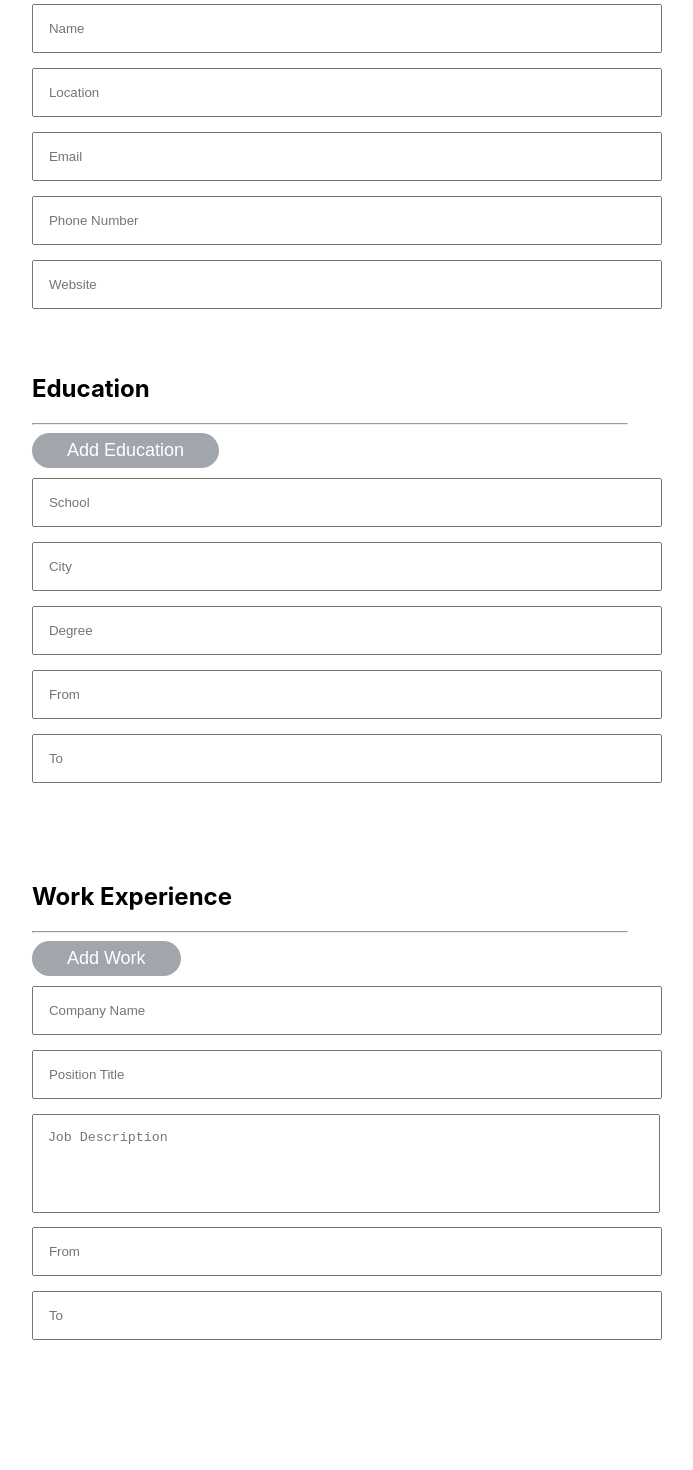
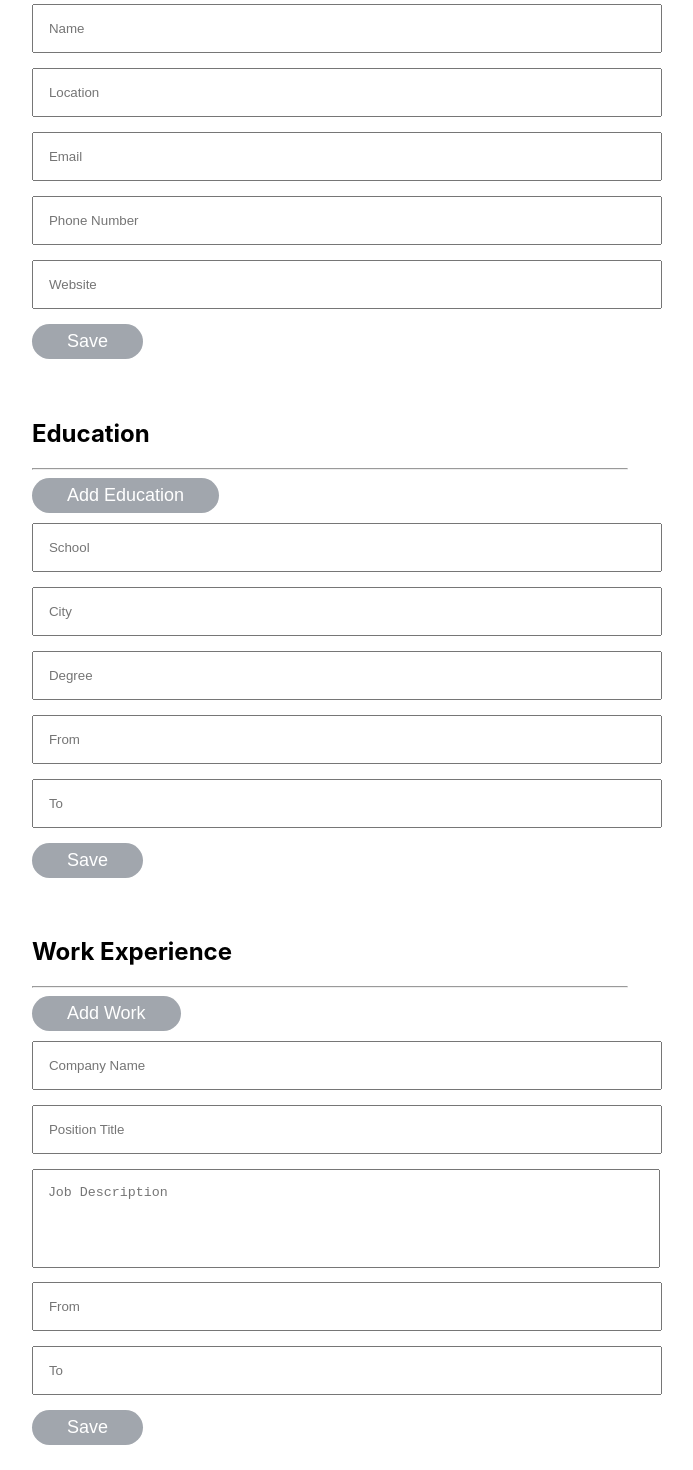
Before and after one commit to dillonlui/cv-generator, a React (Create React App) app: page / in a window 1280 px wide. Shown: the part 172-1642 px from the top of the page, without its empty margins (310-1003 px from the left). Before the commit the page ends 1577 px from the top, so only its background shows below. Built offline with nearby package versions, Linux system fonts and the light colour scheme; the HTML template or start-up script is replaced by a standard one.

Commit message:
added save view for all components

```diff
--- a/public/index.css
+++ b/public/index.css
@@ -30,10 +30,6 @@ input {
 
 }
 
-.lastInput {
-  margin-bottom: 50px;
-}
-
 textarea {
   resize: none;
   padding: 15px;
@@ -55,3 +51,7 @@ button {
 button:hover {
   background-color: #757a81;
 }
+
+.hidden {
+  display: none;
+}
--- a/src/components/Education.js
+++ b/src/components/Education.js
@@ -1,4 +1,5 @@
 import React from "react";
+import EducationPreview from "./EducationPreview"
 
 export default class Education extends React.Component {
     constructor(){
@@ -10,11 +11,14 @@ export default class Education extends React.Component {
                 degree: '',
                 schoolStart: '',
                 schoolEnd: '',
+                isEdit: true
             }]
 
         }
         this.handleChange = this.handleChange.bind(this)
         this.addEducation = this.addEducation.bind(this)
+        this.handleClick = this.handleClick.bind(this)
+        // this.handleDelete = this.handleDelete.bind(this)
     }
 
     handleChange(e){
@@ -30,9 +34,23 @@ export default class Education extends React.Component {
                 degree: '',
                 schoolStart: '',
                 schoolEnd: '',
+                isEdit: true
                 }
         ]}))
     }
+    handleClick(e) {
+        e.preventDefault()
+        let educationInputs = [...this.state.educationInputs]
+        educationInputs[e.target.id].isEdit = !this.state.educationInputs[e.target.id].isEdit
+        this.setState({educationInputs})
+    }
+    // Need to figure out delate functionality, currently bugs out preview after deleting
+    //
+    // handleDelete(e) {
+    //     e.preventDefault()
+    //     let educationInputs = this.state.educationInputs.splice(e.target.id, 1)
+    //     this.setState({educationInputs})
+    // }
 
     render() {
         let {educationInputs} = this.state
@@ -52,7 +70,8 @@ export default class Education extends React.Component {
 
                             return(
                                 <div key={idx}>
-                                <form onSubmit={this.handleSubmit} onChange={this.handleChange}>
+                                <div>
+                                <form onChange={this.handleChange} className={educationInputs[idx].isEdit ? '' : 'hidden'}>
                                     <input
                                         type="text"
                                         id={schoolId}
@@ -86,10 +105,17 @@ export default class Education extends React.Component {
                                         id={schoolEndId}
                                         data-id={idx}
                                         placeholder="To"
-                                        className="schoolEnd lastInput"
+                                        className="schoolEnd"
                                         />
+                                    {/* <button id={idx} onClick={this.handleDelete}>Delete</button> */}
+                                    <button id={idx} onClick={this.handleClick}>Save</button>
                                 </form>
                                 </div>
+                                <div className={educationInputs[idx].isEdit ? 'hidden' : ''}>
+                                    <EducationPreview data={educationInputs[idx]} />
+                                    <button id={idx} onClick={this.handleClick}>Edit</button>
+                                </div>
+                            </div>
                             )
                         })
                     }
--- /dev/null
+++ b/src/components/EducationPreview.js
@@ -0,0 +1,12 @@
+import React from "react"
+
+export default function EducationPreview(props) {
+    return(
+        <div>
+            <h2>{props.data.school}</h2>
+            <p>{props.data.city}</p>
+            <h3>{props.data.degree}</h3>
+            <p>{props.data.schoolStart} to {props.data.schoolEnd}</p>
+        </div>
+    )
+}
--- a/src/components/General.js
+++ b/src/components/General.js
@@ -1,4 +1,5 @@
 import React from "react";
+import GeneralPreview from "./GeneralPreview"
 
 export default class General extends React.Component {
     constructor(){
@@ -9,8 +10,10 @@ export default class General extends React.Component {
             email: '',
             phone: '',
             website: '',
+            isEdit: true
         }
         this.handleChange = this.handleChange.bind(this)
+        this.handleClick = this.handleClick.bind(this)
     }
 
     handleChange(e){
@@ -18,31 +21,39 @@ export default class General extends React.Component {
         this.setState({[id]: value})
     }
 
+    handleClick(e) {
+        e.preventDefault()
+        this.setState((prevState) => ({isEdit: !prevState.isEdit}))
+    }
+
     render(){
     return (
         <div className="container">
             <h2>General Information</h2>
             <hr />
-            <div className="inputForm">
+            <div className={this.state.isEdit ? '' : 'hidden'}>
                 <div>
-                <form onChange={this.handleChange}>
+                <form>
                     <input
                         type="text"
                         id="name"
                         placeholder="Name"
                         value={this.state.name}
+                        onChange={this.handleChange}
                         />
                     <input
                         type="text"
                         id="location"
                         placeholder="Location"
                         value={this.state.location}
+                        onChange={this.handleChange}
                         />
                     <input
                         type="email"
                         id="email"
                         placeholder="Email"
                         value={this.state.email}
+                        onChange={this.handleChange}
                         />
                     <input
                         type="tel"
@@ -50,15 +61,22 @@ export default class General extends React.Component {
                         placeholder="Phone Number"
                         pattern="[0-9]{3}-[0-9]{3}-[0-9]{4}"
                         value={this.state.phone}
+                        onChange={this.handleChange}
                         />
                     <input
                         type="text"
                         id="website"
                         placeholder="Website"
                         value={this.state.website}
+                        onChange={this.handleChange}
                         />
+                    <button onClick={this.handleClick}>Save</button>
                 </form>
                 </div>
+            </div>
+            <div className={this.state.isEdit ? 'hidden' : ''}>
+                <GeneralPreview data={this.state} />
+                <button onClick={this.handleClick}>Edit</button>
             </div>
         </div>
     )}
--- /dev/null
+++ b/src/components/GeneralPreview.js
@@ -0,0 +1,14 @@
+import React from "react"
+
+export default function GeneralPreview(props) {
+    return(
+        <div>
+            <h2>{props.data.name}</h2>
+            <p>{props.data.location}</p>
+            <p>{props.data.email}</p>
+            <p>{props.data.phone}</p>
+            <p>{props.data.website}</p>
+        </div>
+
+    )
+}
--- a/src/components/Work.js
+++ b/src/components/Work.js
@@ -1,4 +1,5 @@
 import React from "react";
+import WorkPreview from "./WorkPreview"
 
 export default class Work extends React.Component {
     constructor(){
@@ -10,11 +11,13 @@ export default class Work extends React.Component {
                 jobDescription: '',
                 jobStart: '',
                 jobEnd: '',
+                isEdit: true
             }]
 
         }
         this.handleChange = this.handleChange.bind(this)
         this.addWork = this.addWork.bind(this)
+        this.handleClick = this.handleClick.bind(this)
     }
 
     handleChange(e){
@@ -31,9 +34,16 @@ export default class Work extends React.Component {
                 jobDescription: '',
                 jobStart: '',
                 jobEnd: '',
+                isEdit: true
                 }
             ]
         }))
+    }
+    handleClick(e) {
+        e.preventDefault()
+        let workInputs = [...this.state.workInputs]
+        workInputs[e.target.id].isEdit = !this.state.workInputs[e.target.id].isEdit
+        this.setState({workInputs})
     }
 
     render() {
@@ -42,6 +52,7 @@ export default class Work extends React.Component {
             <div className="container">
                 <h2>Work Experience</h2>
                 <hr />
+                <div>
                     <button onClick={this.addWork}>Add Work</button>
                     {
                         workInputs.map((val, idx) => {
@@ -53,7 +64,8 @@ export default class Work extends React.Component {
 
                             return(
                                 <div key={idx}>
-                        <form onSubmit={this.handleSubmit} onChange={this.handleChange}>
+                                <div>
+                                <form onChange={this.handleChange} className={workInputs[idx].isEdit ? '' : 'hidden'}>
                                     <input
                                         type="text"
                                         id={companyId}
@@ -85,15 +97,22 @@ export default class Work extends React.Component {
                                         type="text"
                                         id={jobEndId}
                                         data-id={idx}
-                        className="jobEnd lastInput"
+                                        className="jobEnd"
                                         placeholder="To"
                                         />
+                                    <button id={idx} onClick={this.handleClick}>Save</button>
                                 </form>
+                                </div>
+                                <div className={workInputs[idx].isEdit ? 'hidden' : ''}>
+                                    <WorkPreview data={workInputs[idx]} />
+                                    <button id={idx} onClick={this.handleClick}>Edit</button>
+                                </div>
                             </div>
                     )
                 })
             }
             </div>
+            </div>
         )
     }
 }
--- /dev/null
+++ b/src/components/WorkPreview.js
@@ -0,0 +1,12 @@
+import React from "react"
+
+export default function WorkPreview(props) {
+    return(
+        <div>
+            <h2>{props.data.company}</h2>
+            <h3>{props.data.position}</h3>
+            <p>{props.data.jobDescription}</p>
+            <p>{props.data.jobStart} to {props.data.jobEnd}</p>
+        </div>
+    )
+}
```
Lines whose indentation alone changed are shown as unchanged.
